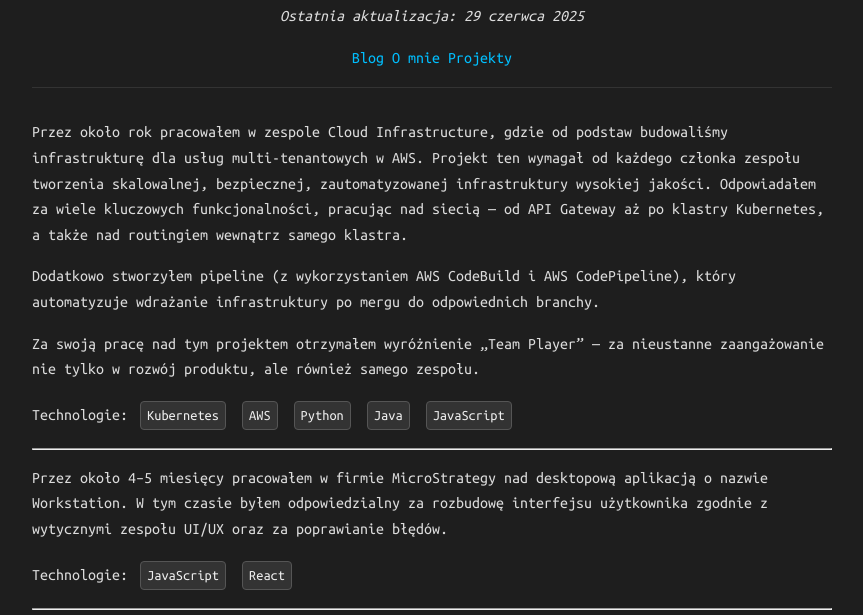
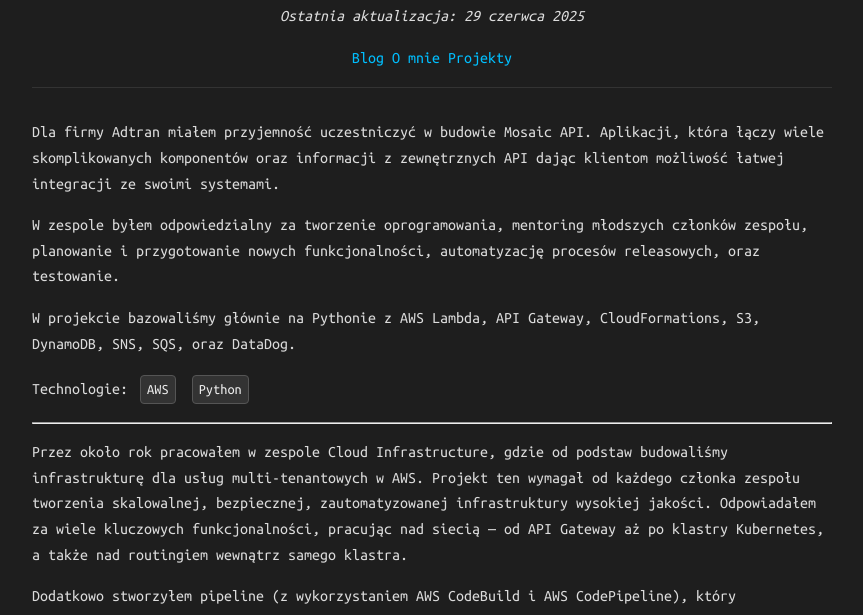
Before and after one commit to jaroslaw-majka/jaroslaw-majka.github.io, a plain HTML site: page projects.html in a window 1280 px wide. Shown: the part 127-742 px from the top of the page, without its empty margins (208-1071 px from the left). Drawn offline with nearby package versions, Linux system fonts and the light colour scheme.

Commit message:
feat: projects updated (#3)
* feat: projects updated

* feat: desc updated

---------

Co-authored-by: Jarek Majka <jaroslaw.majka@adtran.com>

```diff
--- a/projects.html
+++ b/projects.html
@@ -24,6 +24,24 @@
     </header>
 
     <main>
+      <!-- Adtran - Squall -->
+      <p>
+        Dla firmy Adtran miałem przyjemność uczestniczyć w budowie Mosaic API. Aplikacji, która łączy wiele skomplikowanych komponentów oraz informacji
+          z zewnętrznych API dając klientom możliwość łatwej integracji ze swoimi systemami.
+      </p>
+      <p>
+        W zespole byłem odpowiedzialny za tworzenie oprogramowania, mentoring młodszych członków zespołu, planowanie i przygotowanie nowych funkcjonalności, automatyzację procesów releasowych, oraz testowanie.
+      </p>
+      <p>
+        W projekcie bazowaliśmy głównie na Pythonie z AWS Lambda, API Gateway, CloudFormations, S3, DynamoDB, SNS, SQS, oraz DataDog.
+      </p>
+      <p>
+        Technologie:
+        <span class="tech-tag">AWS</span>
+        <span class="tech-tag">Python</span>
+      </p>
+      <hr>
+
       <!-- Multi-tenant -->
       <p>
         Przez około rok pracowałem w zespole Cloud Infrastructure, gdzie od podstaw budowaliśmy infrastrukturę dla usług multi-tenantowych w AWS.
```
